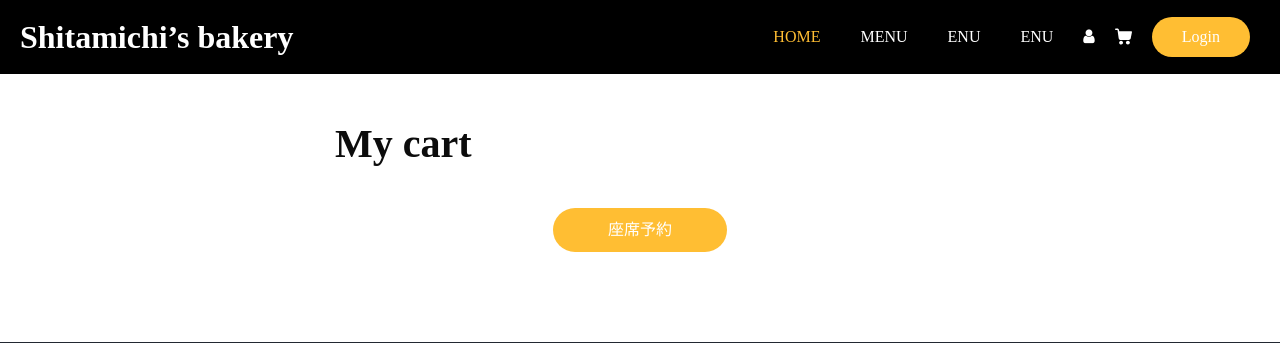
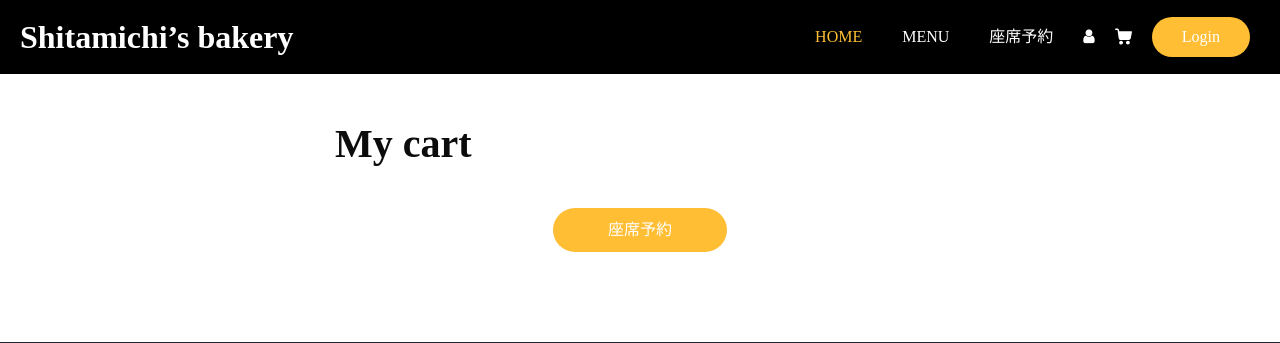
Before and after one commit to miyosi33/FIC_D_CareerDesign, a PHP site: page /cart.php in a window 1280 px wide. Shown: the top 343 px of the page. Run offline with PHP 8.4, Linux system fonts and the light colour scheme; some libraries are stand-ins or nearby versions; some web fonts are replaced.

Commit message:
Update header.php

```diff
--- a/header.php
+++ b/header.php
@@ -66,10 +66,7 @@
                       <a class="nav-link" href="menu.php">Menu</a>
                     </li>
                     <li class="nav-item">
-                      <a class="nav-link" href="zaseki1.php">enu</a>
-                    </li>
-                    <li class="nav-item">
-                      <a class="nav-link" href="zaseki3.php">enu</a>
+                      <a class="nav-link" href="zaseki3.php">座席予約</a>
                     </li>
                   </ul>
                   <div class="user_option">
```
